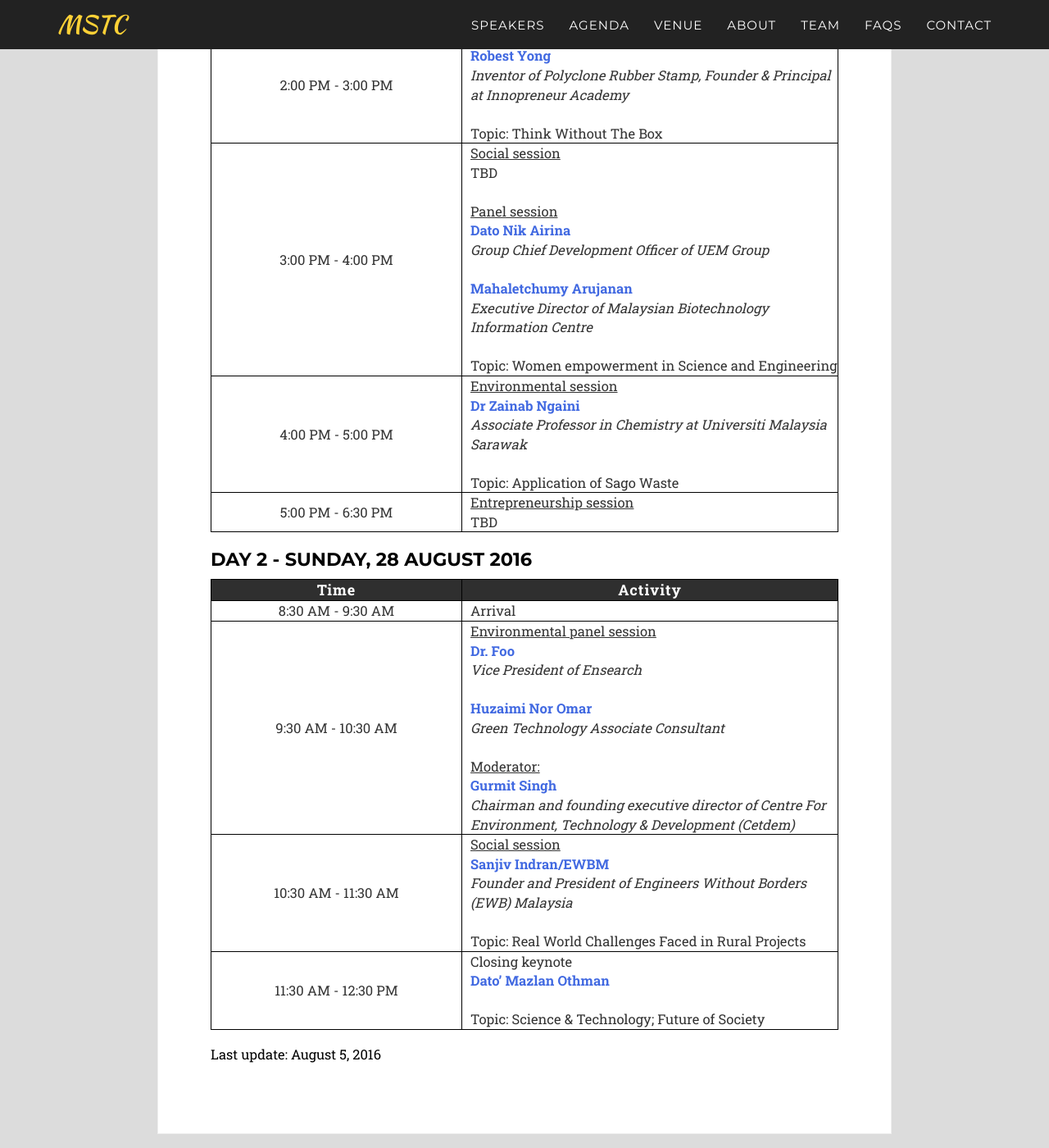
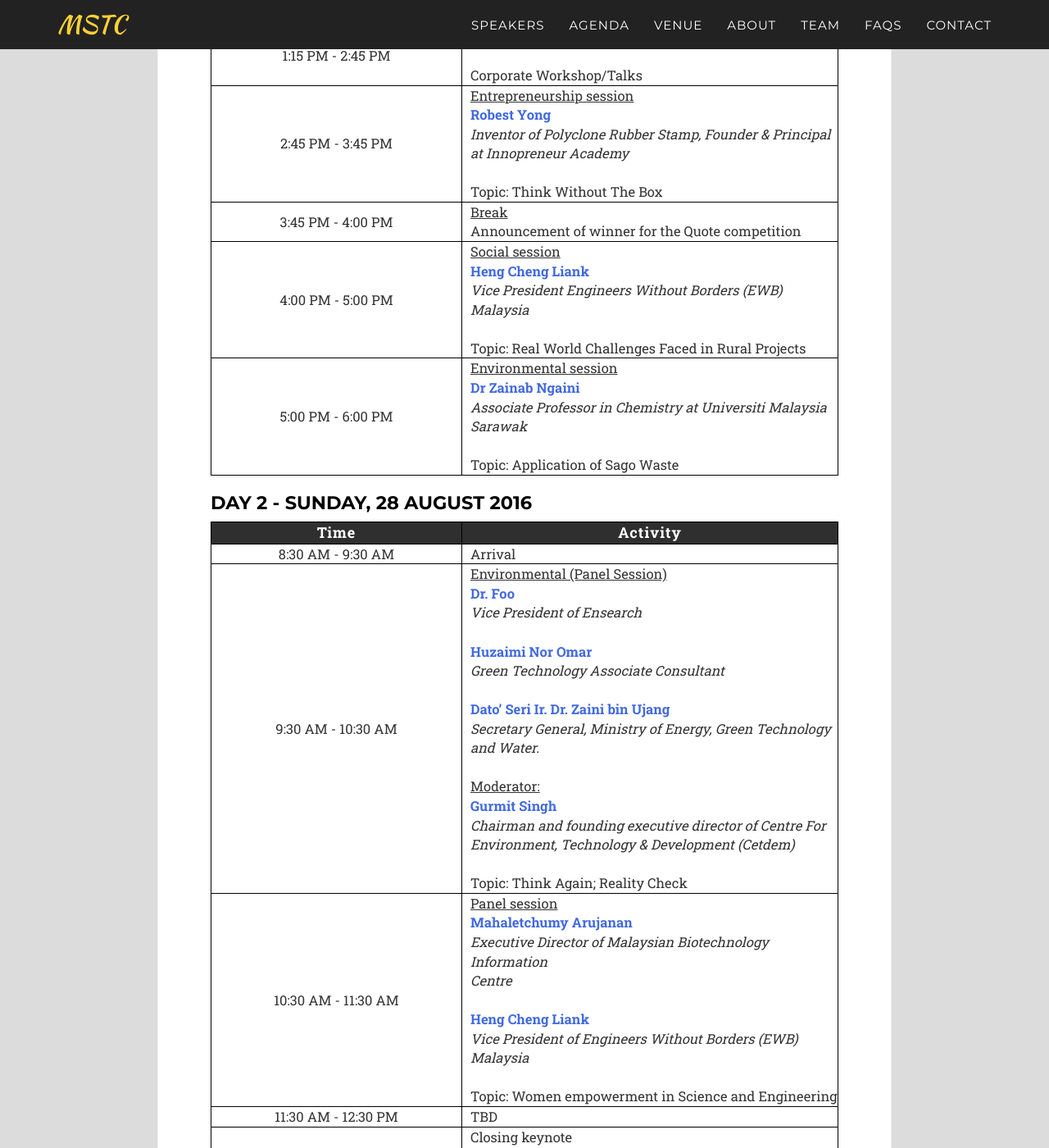
Before and after one commit to msiastc/msiastc.github.io, a Jekyll site: the page built from _pages/agenda.html, in a window 1280 px wide and 1400 px high, scrolled down 594 px. Shown: the whole window at 82% size. Built offline with Jekyll 4.4.1, drawn with Linux system fonts in a browser that asks for light colours; some web fonts are replaced; some of the changed text lies outside the part shown.

Commit message:
updated agenda

```diff
--- a/_pages/agenda.html
+++ b/_pages/agenda.html
@@ -20,40 +20,44 @@
             </tr>
             </thead>
             <tr>
-                <td>8:30 AM - 9:30 AM</td>
+                <td>9:00 AM - 10:00 AM</td>
                 <td>Registration</td>
             </tr>
             <tr>
-                <td>9:30 AM - 10:00 AM</td>
+                <td>10:00 AM - 10:15 AM</td>
                 <td>Welcoming remarks by Emcee<br>Opening Address Speech by Coordinator: <b>Faizul bin Zuraimi</b></td>
             </tr>
             <tr>
-                <td>10:00 AM - 11:00 AM</td>
+                <td>10:15 AM - 11:15 AM</td>
+                <td>Opening Keynote<br><b>YB Hajah Nancy Shukri</b><br><i>Minister in Prime Minister’s Department: </i></td>
+            </tr>
+            <tr>
+                <td>11:15 AM - 12:15 PM</td>
                 <td><u>Entrepreneurship session</u><br><b>Dr. Nehemiah Lee</b><br><i>Founding Chairman of Nehemiah Walls</i><br><br>Topic: Wall of Integrity</td>
             </tr>
             <tr>
-                <td>11:00 AM - 12:30 PM</td>
-                <td><u>Corporate session</u><br>TBD</td>
+                <td>12:15 PM - 1:15 PM</td>
+                <td><u>Corporate session</u><br><b>Accenture</b> & <b>UEM</b><br></td>
             </tr>
             <tr>
-                <td>12:30 PM - 2:00 PM</td>
+                <td>1:15 PM - 2:45 PM</td>
                 <td>Lunch break (Mini-Corporate Luncheon)<br><br>Corporate Workshop/Talks</td>
             </tr>
             <tr>
-                <td>2:00 PM - 3:00 PM</td>
+                <td>2:45 PM - 3:45 PM</td>
                 <td><u>Entrepreneurship session</u><br><b>Robest Yong</b><br><i>Inventor of Polyclone Rubber Stamp, Founder & Principal at Innopreneur Academy</i><br><br>Topic: Think Without The Box</td>
             </tr>
             <tr>
-                <td>3:00 PM - 4:00 PM</td>
-                <td><u>Social session</u><br>TBD<br><br><u>Panel session</u><br><b>Dato Nik Airina</b><br><i>Group Chief Development Officer of UEM Group </i><br><br><b>Mahaletchumy Arujanan</b><br><i>Executive Director of Malaysian Biotechnology Information Centre</i><br><br>Topic: Women empowerment in Science and Engineering</td>
+                <td>3:45 PM - 4:00 PM</td>
+                <td><u>Break</u><br>Announcement of winner for the Quote competition</td>
             </tr>
             <tr>
                 <td>4:00 PM - 5:00 PM</td>
-                <td><u>Environmental session</u><br><b>Dr Zainab Ngaini</b><br><i>Associate Professor in Chemistry at Universiti Malaysia Sarawak</i><br><br>Topic: Application of Sago Waste</td>
+                <td><u>Social session</u><br><b>Heng Cheng Liank</b><br><i>Vice President Engineers Without Borders (EWB) Malaysia</i><br><br>Topic: Real World Challenges Faced in Rural Projects</td>
             </tr>
             <tr>
-                <td>5:00 PM - 6:30 PM</td>
-                <td><u>Entrepreneurship session</u><br>TBD</td>
+                <td>5:00 PM - 6:00 PM</td>
+                <td><u>Environmental session</u><br><b>Dr Zainab Ngaini</b><br><i>Associate Professor in Chemistry at Universiti Malaysia Sarawak</i><br><br>Topic: Application of Sago Waste</td>
             </tr>
         </table>
 
@@ -71,17 +75,22 @@
             </tr>
             <tr>
                 <td>9:30 AM - 10:30 AM</td>
-                <td><u>Environmental panel session</u><br><b>Dr. Foo</b><br><i>Vice President of Ensearch</i><br><br><b>Huzaimi Nor Omar</b><br><i>Green Technology Associate Consultant</i><br><br><u>Moderator:</u><br><b>Gurmit Singh</b><br><i>Chairman and founding executive director of Centre For Environment, Technology & Development (Cetdem)</i></td>
+                <td><u>Environmental (Panel Session)</u><br><b>Dr. Foo</b><br><i>Vice President of Ensearch</i><br><br><b>Huzaimi Nor Omar</b><br><i>Green Technology Associate Consultant</i><br><br><b>Dato’ Seri Ir. Dr. Zaini bin Ujang</b><br><i>Secretary General, Ministry of Energy, Green Technology and Water. </i><br><br><u>Moderator:</u><br><b>Gurmit Singh</b><br><i>Chairman and founding executive director of Centre For Environment, Technology & Development (Cetdem)</i><br><br>Topic: Think Again; Reality Check</td>
             </tr>
             <tr>
                 <td>10:30 AM - 11:30 AM</td>
-                <td><u>Social session</u><br><b>Sanjiv Indran/EWBM</b><br><i>Founder and President of Engineers Without Borders (EWB) Malaysia</i><br><br>Topic: Real World Challenges Faced in Rural Projects</td>
+                <td><u>Panel session</u><br><b>Mahaletchumy Arujanan</b><br><i>Executive Director of Malaysian Biotechnology Information
+Centre</i><br><br><b>Heng Cheng Liank</b><br><i>Vice President of Engineers Without Borders (EWB) Malaysia</i><br><br>Topic: Women empowerment in Science and Engineering</td>
             </tr>
             <tr>
                 <td>11:30 AM - 12:30 PM</td>
+                <td>TBD</td>
+            </tr>
+            <tr>
+                <td>12:30 PM - 1:30 PM</td>
                 <td>Closing keynote<br><b>Dato’ Mazlan Othman</b><br><br>Topic: Science & Technology; Future of Society</td>
             </tr>
         </table>
 
-        <p>Last update: August 5, 2016</p>
+        <p>Last update: August 16, 2016</p>
     </div>
```
